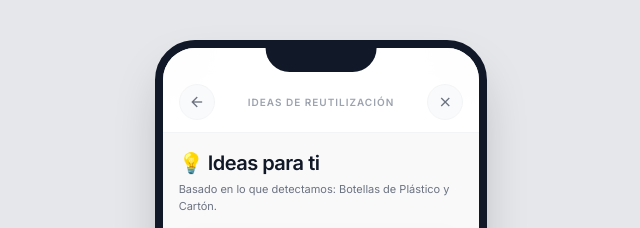
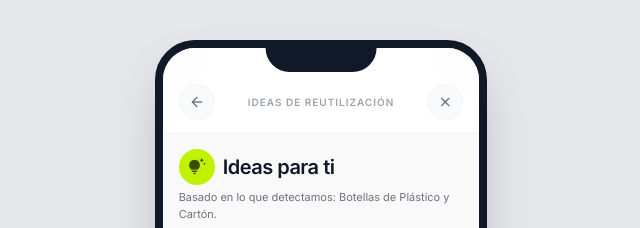
Before and after one commit to yudi-star/Acopi-prototype, a React (Vite) app: page /ideas in a window 1280 px wide. Shown: the top 228 px of the page, without its empty margins (319-959 px from the left). Built offline with nearby package versions, Linux system fonts and the light colour scheme; grey boxes are pictures that could not be loaded.

Commit message:
ideas de recoleccion mejorada

```diff
--- a/src/screens/IdeasReutilizacion.jsx
+++ b/src/screens/IdeasReutilizacion.jsx
@@ -136,9 +136,19 @@ export default function IdeasReutilizacion() {
 
       <main className="w-full px-4 pt-4 flex flex-col gap-4">
         <div>
+        <div className="flex items-center gap-2">
+          <div className="w-9 h-9 rounded-full bg-[#C0F200] flex items-center justify-center flex-shrink-0">
+            <span
+              className="material-symbols-outlined text-[18px] text-[#3A4D00]"
+              style={{ fontVariationSettings: "'FILL' 1" }}
+            >
+              tips_and_updates
+            </span>
+          </div>
           <h1 className="text-xl font-extrabold text-gray-900 tracking-tight">
-            💡 Ideas para ti
+            Ideas para ti
           </h1>
+        </div>
         <p className="text-[11px] text-gray-500 mt-1">
           Basado en lo que detectamos:{" "}
           {materialesDetectados
```
Lines whose indentation alone changed are shown as unchanged.
